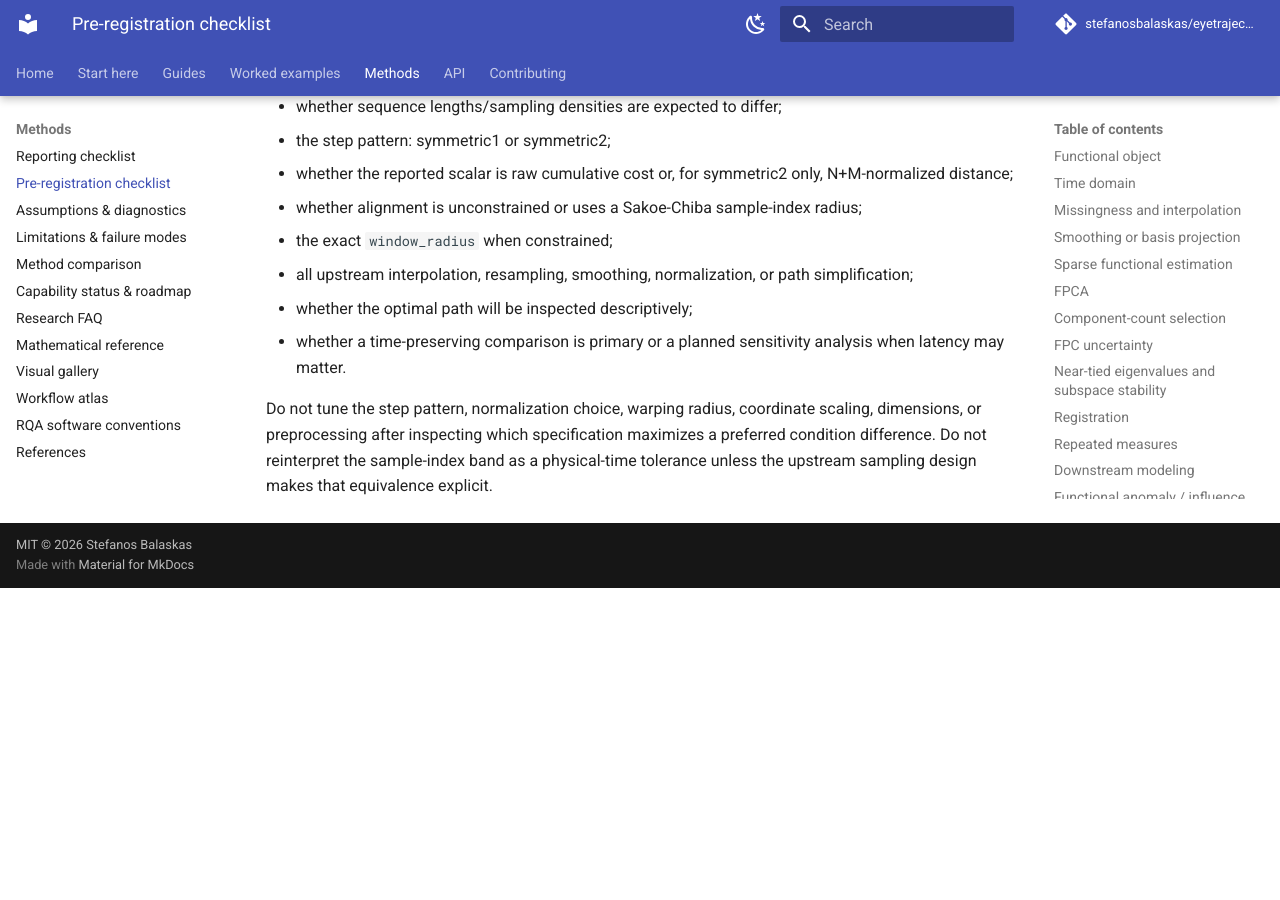
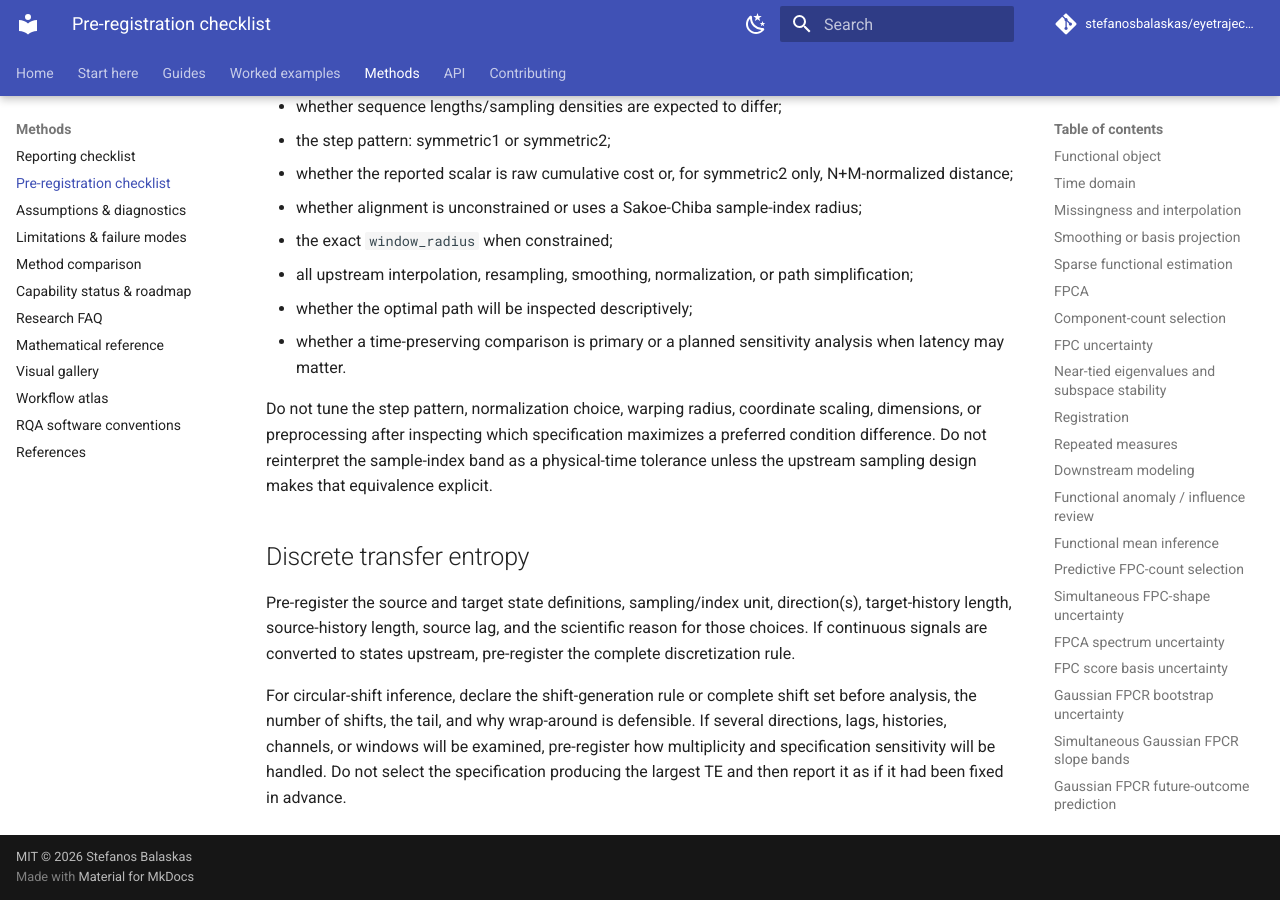
Before and after one commit to stefanosbalaskas/eyetrajectoriespy, an MkDocs documentation site: the page built from docs/methods/preregistration.md, in a window 1280 px wide and 900 px high, scrolled down 21432 px. Built offline with MkDocs 1.6.1 and Material for MkDocs 9.7.7, drawn with Linux system fonts in a browser that asks for light colours; comment, search, counter and statistics services are not loaded; before the commit the page ends 22020 px from its top, so only the background shows below that.

Commit message:
Add transfer entropy preregistration guidance

```diff
--- a/docs/methods/preregistration.md
+++ b/docs/methods/preregistration.md
@@ -705,3 +705,17 @@ If DTW will be used, pre-specify:
 - whether a time-preserving comparison is primary or a planned sensitivity analysis when latency may matter.
 
 Do not tune the step pattern, normalization choice, warping radius, coordinate scaling, dimensions, or preprocessing after inspecting which specification maximizes a preferred condition difference. Do not reinterpret the sample-index band as a physical-time tolerance unless the upstream sampling design makes that equivalence explicit.
+
+## Discrete transfer entropy
+
+Pre-register the source and target state definitions, sampling/index unit,
+direction(s), target-history length, source-history length, source lag, and the
+scientific reason for those choices. If continuous signals are converted to
+states upstream, pre-register the complete discretization rule.
+
+For circular-shift inference, declare the shift-generation rule or complete
+shift set before analysis, the number of shifts, the tail, and why wrap-around
+is defensible. If several directions, lags, histories, channels, or windows
+will be examined, pre-register how multiplicity and specification sensitivity
+will be handled. Do not select the specification producing the largest TE and
+then report it as if it had been fixed in advance.
```
